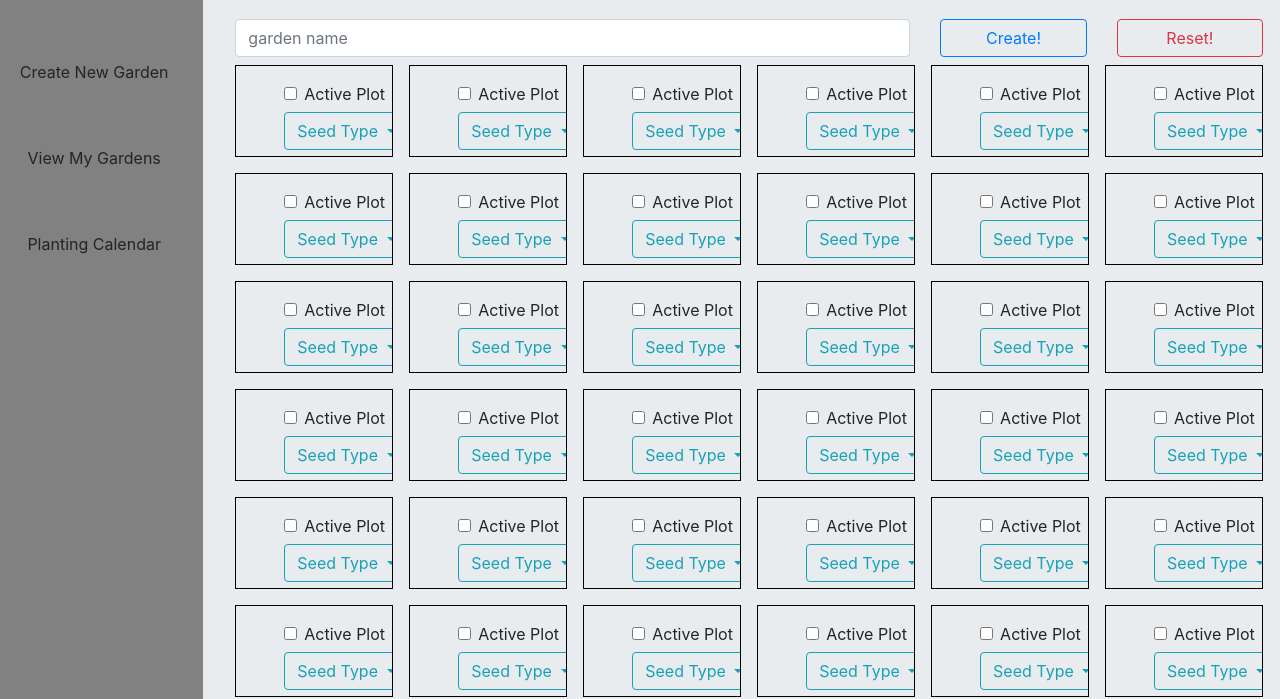
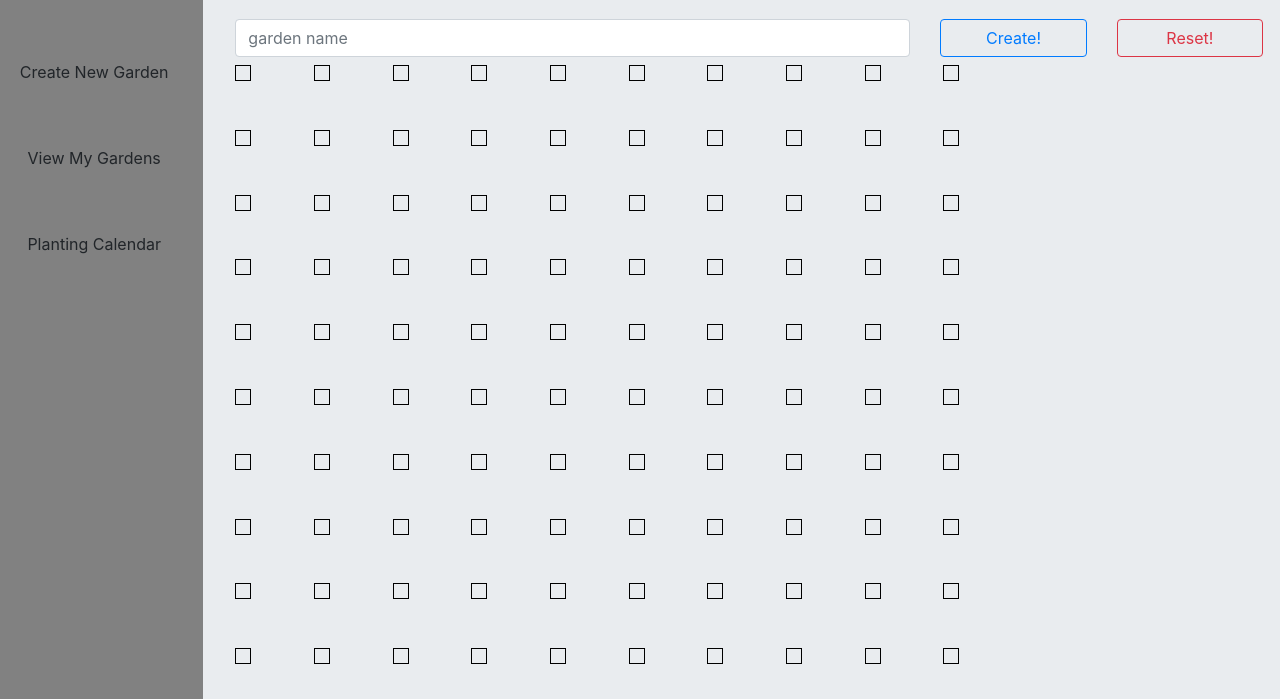
Before and after one commit to WrenParker/CS230Project, a website: page pages/plan.html in a window 1280 px wide. Shown: the part 101-800 px from the top of the page. Drawn offline with Linux system fonts and the light colour scheme.

Commit message:
changed grid look

```diff
--- a/css/plan.css
+++ b/css/plan.css
@@ -1,16 +1,34 @@
+.create-wrapper {
+  display: grid;
+  grid-template-rows: 3fr 1fr;
+  grid-template-columns: 3fr 1fr;
+}
+
 .grid{
+  grid-row: 1;
+  grid-column: 1;
   display: grid;
   width: 100%;
   height: 80vh;
-  grid-template-rows: repeat(6, 1fr);
-  grid-template-columns: repeat(6, 1fr);
+  grid-template-rows: repeat(10, 1fr);
+  grid-template-columns: repeat(10, 1fr);
   grid-gap: 1em;
 
 }
 
 .plot{
-  height: 100%;
-  width: 100%;
+  height: 1em;
+  width: 1em;
+  border-top: 1px solid black;
+  border-bottom: 1px solid black;
+  border-left: 1px solid black;
+  border-right: 1px solid black;
+}
+
+.plot:hover{
+  background-color: blue;
+  height: 1em;
+  width: 1em;
   border-top: 1px solid black;
   border-bottom: 1px solid black;
   border-left: 1px solid black;
--- a/js/plan.js
+++ b/js/plan.js
@@ -15,18 +15,10 @@ create_garden = `
     </button>
   </div>
   </div>
-  <div class="grid pt-2" id="garden-grid">
-    <div class="plot" id="garden-plot">
-      <div class="content ml-5 mt-3">
-        <div class="form-check">
-          <label class="form-check-label">
-            <input type="checkbox" class="form-check-input" value="">Active Plot
-          </label>
-        </div>
-        <div class="btn-group">
-          <button type="button" class="btn btn-outline-info dropdown-toggle" data-toggle="dropdown">
-            Seed Type
-          </button>
+  <div class="create-wrapper">
+    <div class="grid pt-2" id="garden-grid">
+      <div class="plot" id="garden-plot" onClick="fill(this)">
+        <div class="content ml-5 mt-3">
         </div>
       </div>
     </div>
@@ -103,7 +95,7 @@ garden_calendar = `
 
 function multiplyPlots() {
   plot = document.getElementById('garden-plot');
-  [...Array(35)].forEach(_ => plot.parentNode.insertBefore(plot.cloneNode(true), plot));
+  [...Array(99)].forEach(_ => plot.parentNode.insertBefore(plot.cloneNode(true), plot));
 }
 
 document.addEventListener("DOMContentLoaded", function() {
@@ -116,6 +108,15 @@ document.getElementById("create-btn").addEventListener("click", function(){
   multiplyPlots();
 });
 
+
+function fill(e) {
+  if(e.style.backgroundColor == 'blue') {
+    e.style.backgroundColor = '';
+  } else if(e.style.backgroundColor == '') {
+    e.style.backgroundColor = 'blue';
+  }
+}
+
 document.getElementById("view-btn").addEventListener("click", function(){
   document.getElementById("body").innerHTML = view_garden;
 });
```
Also changed, not shown: pages/plan.html (line endings or trailing spaces).
